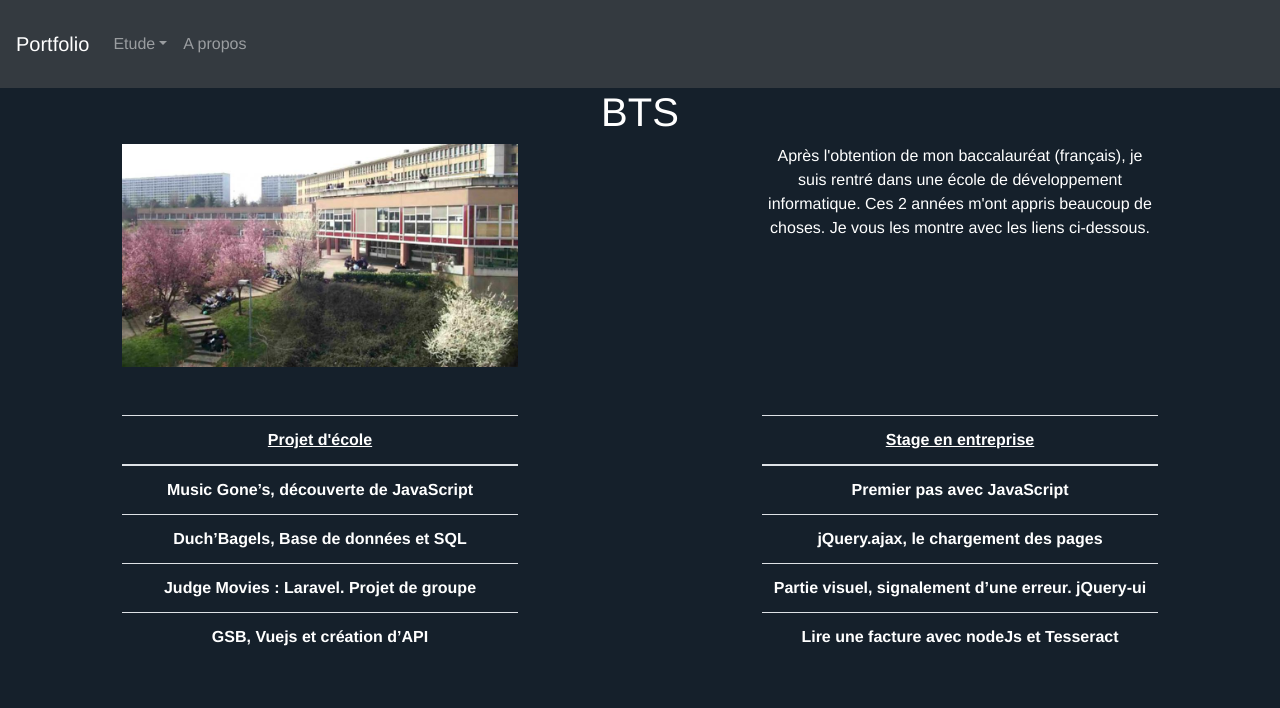
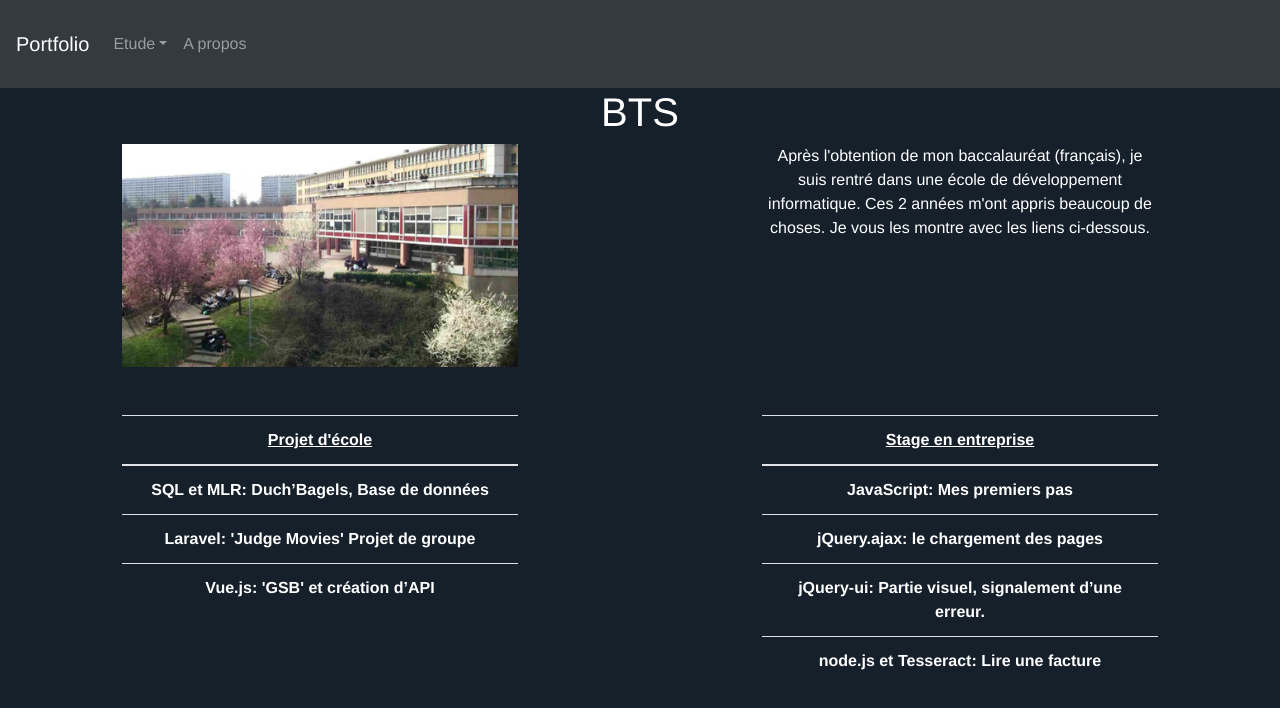
Before and after one commit to Kyowdem/Portfolio, a Vue app: page /etude/BTS in a window 1280 px wide. Shown: the top 708 px of the page. Built offline with nearby package versions, Linux system fonts and the light colour scheme.

Commit message:
change title and delete PPE js

```diff
--- a/src/assets/json/schoolDesc.json
+++ b/src/assets/json/schoolDesc.json
@@ -2,7 +2,7 @@
     "BTS": {
         "stage": [
             {
-                "name": "Premier pas avec JavaScript",
+                "name": "JavaScript: Mes premiers pas",
                 "description": {
                     "presentation de l'entreprise": null,
                     "contexte": "Etant une grande entreprise, ils ont besoin de gérer des entrants, des sortants ou des migrations vers d’autres postes ou endroits. J’étais donc chargé de faire un site web interne à l’entreprise lié à la base de données que je montrerais prochainement. Je vais vous montrer uniquement ce que j’ai pu faire dans la rubrique entrée.",
@@ -14,7 +14,7 @@
                 "date": "2018-06"
             },
             {
-                "name": "jQuery.ajax, le chargement des pages",
+                "name": "jQuery.ajax: le chargement des pages",
                 "description": {
                     "presentation de l'entreprise": null,
                     "contexte": "Sur une page principale, un formulaire qui pour chaque bouton suivant, changera de div et passer donc à la page suivante du formulaire. Elle aura besoin des données de la base et le tout sans actualisé la page.",
@@ -26,7 +26,7 @@
                 "date": "2018-06"
             },
             {
-                "name": "Partie visuel, signalement d’une erreur. jQuery-ui",
+                "name": "jQuery-ui: Partie visuel, signalement d’une erreur.",
                 "description": {
                     "presentation de l'entreprise": null,
                     "contexte": "Dans l’entreprise, des personnes sont souvent en déplacement et doivent rédiger une note pour se faire rembourser la somme dépenser pendant le déplacement.",
@@ -38,7 +38,7 @@
                 "date": "2019-02"
             },
             {
-                "name": "Lire une facture avec nodeJs et Tesseract",
+                "name": "node.js et Tesseract: Lire une facture",
                 "description": {
                     "presentation de l'entreprise": null,
                     "contexte": "Sur une page principale, un formulaire qui pour chaque bouton suivant, changera de div et passer donc à la page suivante du formulaire. Elle aura besoin des données de la base et le tout sans actualisé la page.",
@@ -52,18 +52,7 @@
         ],
         "PPE": [
             {
-                "name": "Music Gone’s, découverte de JavaScript",
-                "description": {
-                    "contexte": "Mission n°1 : Music Gone's Contexte L’entreprise Music gones organise le festival de musique appelé Les nuits lyonnaises. Cette dernière a besoin d'un site web permettant aux clients d'obtenir des informations sur le festival.",
-                    "besoin": "Le site avait besoin d’un peu plus de d’animation et de dynamisme. J'ai à réaliser un site dit \"responsive\" en utilisant la bibliothèque Bootstrap, pour une entreprise fictive appelée \"Music gones\". J’ai aussi principalement utilisé JavaScript pour pouvoir faire des animations et que cela soit plus agréable à regarder.",
-                    "environnement technologique": "J’ai utilisé Notepad++ comme éditeur de texte pour pouvoir coder en HTML, CSS, JavaScript ainsi qu’utilisé la bibliothèque Bootstrap.",
-                    "realisation": null,
-                    "bilan": "Ce PPE m’a initié à JavaScript. Plus largement, un déclic s’est réalisé en moi sur la liberté que ce langage propose. Aujourd’hui, je m’y intéresse beaucoup plus."
-                },
-                "date": "2017-10"
-            },
-            {
-                "name": "Duch’Bagels, Base de données et SQL",
+                "name": "SQL et MLR: Duch’Bagels, Base de données",
                 "description": {
                     "contexte": "Duch’bagels est une entreprise de restauration faisant principalement des bagels. L’entreprise est née dans le première arrondissement de Lyon et continue de s’accroitre",
                     "besoin": "Cette dernière avait besoin d’une base de donnée qui sera sur MySQL, pour pouvoir faire un futur site dynamique mais aussi des classements sur ses bagels ou tout autre type de requête.",
@@ -74,7 +63,7 @@
                 "date": "2017-10"
             },
             {
-                "name": "Judge Movies : Laravel. Projet de groupe",
+                "name": "Laravel: 'Judge Movies' Projet de groupe",
                 "description": {
                     "contexte": "Des étudiants ambitieux veulent rivaliser avec Netflix. Pour cela, ils ont réalisé leur site bénévolement. Et ce dernier s’avère être plus attractif que celui du géant Netflix.",
                     "besoin": "Nous avions besoin d’une base de données permettant une dynamisation plus forte du site en faisant communiquer les données de la base et le site ensemble. Il fallait aussi créer une interaction entre utilisateur.",
@@ -85,7 +74,7 @@
                 "date": "2018-11"
             },
             {
-                "name": "GSB, Vuejs et création d’API",
+                "name": "Vue.js: 'GSB' et création d’API",
                 "description": {
                     "contexte": "L’entreprise Galaxy Swiss Bourdin (GSB) est un laboratoire né d’une fusion entre 2 géants du secteur pharmaceutique.",
                     "besoin": "L’entreprise avait besoin d’une recherche par nom, labo ou secteur d’un visiteur, puis de pouvoir modifier : la région où il travaille, son rôle mais aussi la date à partir de quand il a travaillé.",
--- a/src/components/stage&PPE.vue
+++ b/src/components/stage&PPE.vue
@@ -130,12 +130,6 @@
             </div>
 
             <div v-if="name == schoolDesc.BTS.PPE[0].name">
-              <Realisation p="Tout au long du PPE j’ai appris les bases de JavaScript ce qu’il fallait faire et ne pas faire, j’ai aussi fait quelque recherche personnel et j’ai aussi appris grâce à ce site : http://es6-features.org. C’est un site qui répertorie les dernières normes de JavaScript."></Realisation>
-
-              <Realisation p="Plus le site avançait et moins le rendu était lourd visuellement. Sur la page principale on y fait afficher des infos générales pour ensuite lors d’un clic, un défilement se met en place et les informations souhaitées apparaissent dans une div en dessous."></Realisation>
-            </div>
-
-            <div v-if="name == schoolDesc.BTS.PPE[1].name">
               <Realisation p="Dans le PPE, les tables et les colonnes pour le jeu d’essai étaient déjà existants dans un fichier au format SQL. Avant d’insérer les tables et les données, il fallait d’abord créer la base de données." :imgPath="['PPE/1ere_annee/create_database.png']"></Realisation>
 
               <Realisation p="Après avoir créé la base, j’ai ouvert le fichier .sql dans un éditeur de texte pour pouvoir copier coller tout le script des tables et du jeux d’essai dans MYSQL." :imgPath="['PPE/1ere_annee/scriptSQL.png','PPE/1ere_annee/inserts.png']"></Realisation>
@@ -145,7 +139,7 @@
               <Realisation p="La requête du dessous est un peu plus longue car on voulait les ingrédients d’un bagel spécifique, « le chèvre miel »." :imgPath="['PPE/1ere_annee/req1.png', 'PPE/1ere_annee/rep_req1.png']"></Realisation>
             </div>
 
-            <div v-if="name == schoolDesc.BTS.PPE[2].name">
+            <div v-if="name == schoolDesc.BTS.PPE[1].name">
 
               <Realisation p="Dans notre groupe, je me suis occupé de la partie design et dynamique du site. Pour cela, j’ai utilisé jQuery et Ajax. J’ai également utilisé la librairie slick, afin de produire un carrousel qui répondais à mes attentes et qui était très facile d’utilisation." :imgPath="['PPE/2eme_annee/Judge_movies/accueil.png']"></Realisation>
 
@@ -160,7 +154,7 @@
               <Realisation p="Si un Acteur n’est pas dans la liste, nous avons juste à cliquer sur le bouton à droite pour faire apparaitre un formulaire de saisie. Ce dernier ajoute l’acteur au select sans avoir à rafraichir la page, elle se charge automatiquement grâce à Ajax." :imgPath="['PPE/2eme_annee/Judge_movies/ajoute_real.png']"></Realisation>
             </div>
 
-            <div v-if="name == schoolDesc.BTS.PPE[3].name">
+            <div v-if="name == schoolDesc.BTS.PPE[2].name">
               <Realisation p="J’ai commencé par faire la partie graphique du site avant de commencer tout le back-end. Je voulais que la page de recherche soit éducative, simple d’utilisation. J’ai alors mis une barre de recherche au milieu de l’écran et qui montera lorsqu’on saisit une information." :imgPath="['PPE/2eme_annee/GSB/barre_recherche.png', 'PPE/2eme_annee/GSB/recherche_visiteur.png']"></Realisation>
 
               <Realisation p="La recherche d’un visiteur se fait grâce à un web service où la méthode GET est utilisé. On envoie les données GET dans l’url en tapant simplement le nom de la page suivis d’un point d’interrogation, le nom de la variable et la donnée à envoyer. On peut aussi tester notre Api avec Postman qui est un environnement de développement pour les API." :imgPath="['PPE/2eme_annee/GSB/postman_visiteur_id.png']"></Realisation>
```
